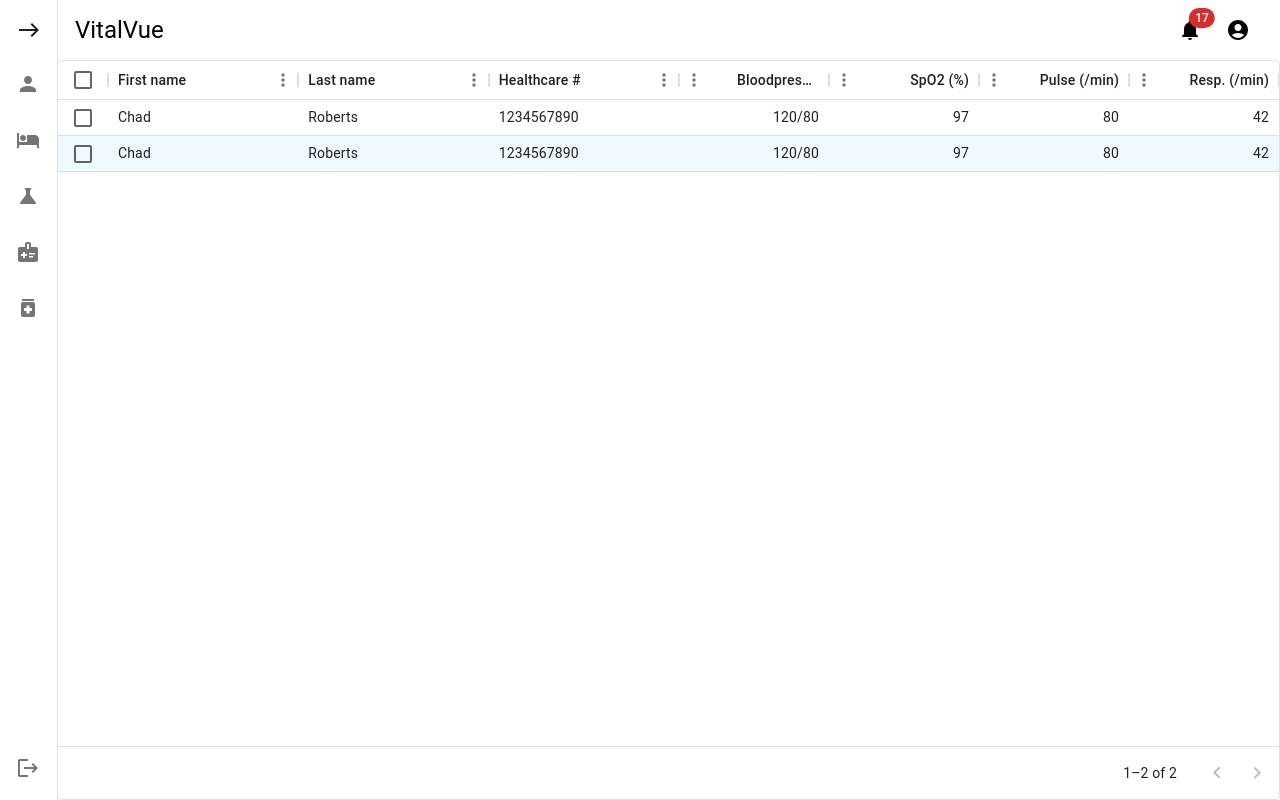
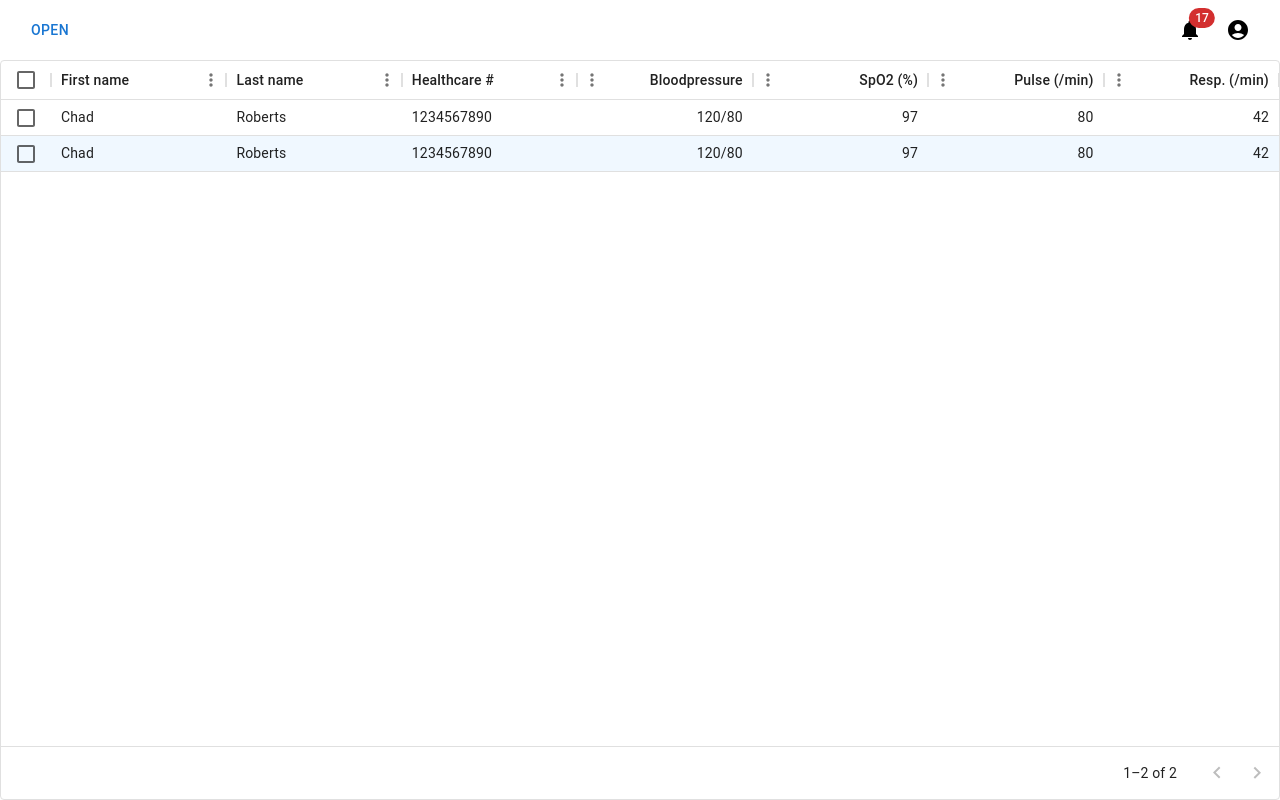
Before and after one commit to chadmroberts88/vital-vue-web, a React (Create React App) app: page / in a window 1280 px wide. Built offline with nearby package versions, Linux system fonts and the light colour scheme.

Commit message:
Allow drawer to overlay.

```diff
--- a/src/App.tsx
+++ b/src/App.tsx
@@ -27,7 +27,7 @@ function App() {
       <NavigationDrawer isOpen={isDrawerOpen} toggleDrawer={handleToggleDrawer}>
         <MainContent isOpen={isDrawerOpen}>
           <HeaderBar isOpen={isDrawerOpen} toggleDrawer={handleToggleDrawer} />
-          <PatientsTable />
+          <PatientsTable drawerOpen={isDrawerOpen} />
         </MainContent>
       </NavigationDrawer>
     </ThemeProvider>
--- a/src/components/DrawerHeader.tsx
+++ b/src/components/DrawerHeader.tsx
@@ -1,6 +1,6 @@
-import { IconButton } from "@mui/material";
+import { IconButton, Typography } from "@mui/material";
 import { styled } from "@mui/material/styles";
-import { West, East } from "@mui/icons-material";
+import { Close } from "@mui/icons-material";
 import { HEADER_HEIGHT } from "../global/Constants";
 
 interface DrawerHeaderProps {
@@ -9,9 +9,12 @@ interface DrawerHeaderProps {
 }
 
 const StyledDrawerHeader = styled("div")(({ theme }) => ({
-  minHeight: HEADER_HEIGHT,
+  width: "calc(100% - 20px)",
+  minHeight: HEADER_HEIGHT - 20,
   display: "flex",
+  justifyContent: "space-between",
   alignItems: "center",
+  margin: "10px",
 }));
 
 const DrawerHeader = ({
@@ -20,8 +23,13 @@ const DrawerHeader = ({
 }: DrawerHeaderProps): JSX.Element => {
   return (
     <StyledDrawerHeader>
-      <IconButton color="inherit" onClick={toggleDrawer} sx={{ ml: "9px" }}>
-        {isOpen ? <West /> : <East />}
+      <Typography variant="h6">VitalVue</Typography>
+      <IconButton
+        color="inherit"
+        onClick={toggleDrawer}
+        sx={{ width: "40px", height: "40px" }}
+      >
+        <Close />
       </IconButton>
     </StyledDrawerHeader>
   );
--- a/src/components/HeaderBar.tsx
+++ b/src/components/HeaderBar.tsx
@@ -2,7 +2,7 @@ import { styled } from "@mui/material/styles";
 import { AccountCircle, Notifications } from "@mui/icons-material";
 import IconButton from "@mui/material/IconButton";
 import Badge from "@mui/material/Badge";
-import { Typography } from "@mui/material";
+import { Button } from "@mui/material";
 import { HEADER_HEIGHT } from "../global/Constants";
 
 interface HeaderBarProps {
@@ -35,7 +35,7 @@ const StyledHeaderBar = styled("div", {
 const HeaderBar = ({ isOpen, toggleDrawer }: HeaderBarProps) => {
   return (
     <StyledHeaderBar isOpen={isOpen} toggleDrawer={toggleDrawer}>
-      <Typography variant="h5">VitalVue</Typography>
+      <Button onClick={toggleDrawer}>Open</Button>
       <div>
         <IconButton
           size="large"
--- a/src/components/PatientsTable.tsx
+++ b/src/components/PatientsTable.tsx
@@ -1,6 +1,7 @@
 import * as React from "react";
 import Box from "@mui/material/Box";
 import { DataGrid, GridColDef } from "@mui/x-data-grid";
+import { PropsWithChildren } from "react";
 
 const columns: GridColDef[] = [
   {
@@ -23,28 +24,28 @@ const columns: GridColDef[] = [
     headerName: "Bloodpressure",
     type: "number",
     align: "right",
-    width: 150,
+    flex: 1,
   },
   {
     field: "specificOxygen",
     headerName: "SpO2 (%)",
     type: "number",
     align: "right",
-    width: 150,
+    flex: 1,
   },
   {
     field: "pulse",
     headerName: "Pulse (/min)",
     type: "number",
     align: "right",
-    width: 150,
+    flex: 1,
   },
   {
     field: "respirations",
     headerName: "Resp. (/min)",
     type: "number",
     align: "right",
-    width: 150,
+    flex: 1,
   },
 ];
 
@@ -71,9 +72,18 @@ const rows = [
   },
 ];
 
-export default function DataGridDemo() {
+type PatientsTableProps = PropsWithChildren & {
+  drawerOpen: boolean;
+};
+
+const PatientsTable = ({ drawerOpen }: PatientsTableProps) => {
   return (
-    <Box sx={{ height: "100%", width: "100%" }}>
+    <Box
+      sx={{
+        height: "100%",
+        width: "100%",
+      }}
+    >
       <DataGrid
         sx={{ width: "100%" }}
         rows={rows}
@@ -95,4 +105,6 @@ export default function DataGridDemo() {
       />
     </Box>
   );
-}
+};
+
+export default PatientsTable;
--- a/src/navigation/NavigationDrawer.tsx
+++ b/src/navigation/NavigationDrawer.tsx
@@ -70,10 +70,9 @@ const NavigationDrawer = ({
     <Box
       style={{
         height: "100%",
-        display: "flex",
       }}
     >
-      <Drawer variant="permanent" isOpen={isOpen} toggleDrawer={toggleDrawer}>
+      <MuiDrawer anchor="left" open={isOpen} onClose={toggleDrawer}>
         <DrawerHeader isOpen={isOpen} toggleDrawer={toggleDrawer} />
         <Stack flex={1} direction="column" justifyContent="space-between">
           <List sx={{ p: 0 }}>
@@ -85,7 +84,7 @@ const NavigationDrawer = ({
           </List>
           <DrawerListItem text="Log Out" icon={<Logout />} />
         </Stack>
-      </Drawer>
+      </MuiDrawer>
       {children}
     </Box>
   );
```
